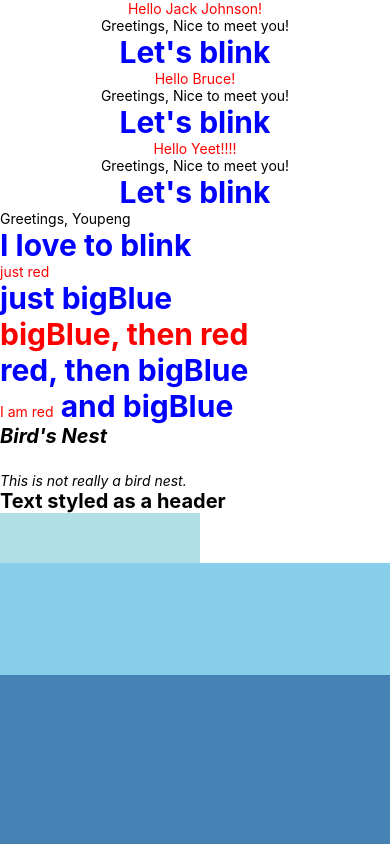
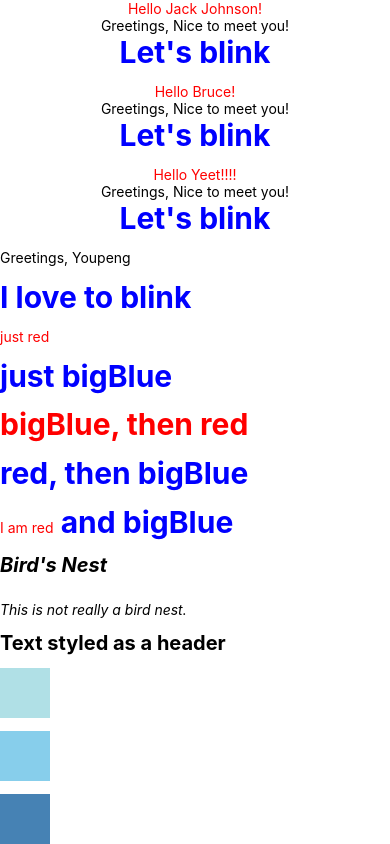
Before and after one commit to student-ministry/church-app-temp, a React Native app: screen / in a window 390 px wide. Built offline with nearby package versions, Linux system fonts and the light colour scheme.

Commit message:
add justify space between

```diff
--- a/App.tsx
+++ b/App.tsx
@@ -61,7 +61,7 @@
 
   render() {
     return (
-      <View style={{flex: 1}}>
+      <View style={{flex: 1,justifyContent: 'space-between',}}>
         <Greeting name='Jack Johnson' />
         <Greeting name='Bruce' />
         <Greeting name='Yeet!!!' />
@@ -88,11 +88,9 @@
         </Text>
 
         <MyAppHeaderText>Text styled as a header</MyAppHeaderText>
-
-        <View style={{width: 200, height: 50, backgroundColor: 'powderblue'}} />
-        <View style={{flex: 2, backgroundColor: 'skyblue'}} />
-        <View style={{flex: 3, backgroundColor: 'steelblue'}} />
-
+        <View style={{width: 50, height: 50, backgroundColor: 'powderblue'}} />
+        <View style={{width: 50, height: 50, backgroundColor: 'skyblue'}} />
+        <View style={{width: 50, height: 50, backgroundColor: 'steelblue'}} />
       </View>
     );
   }
```
